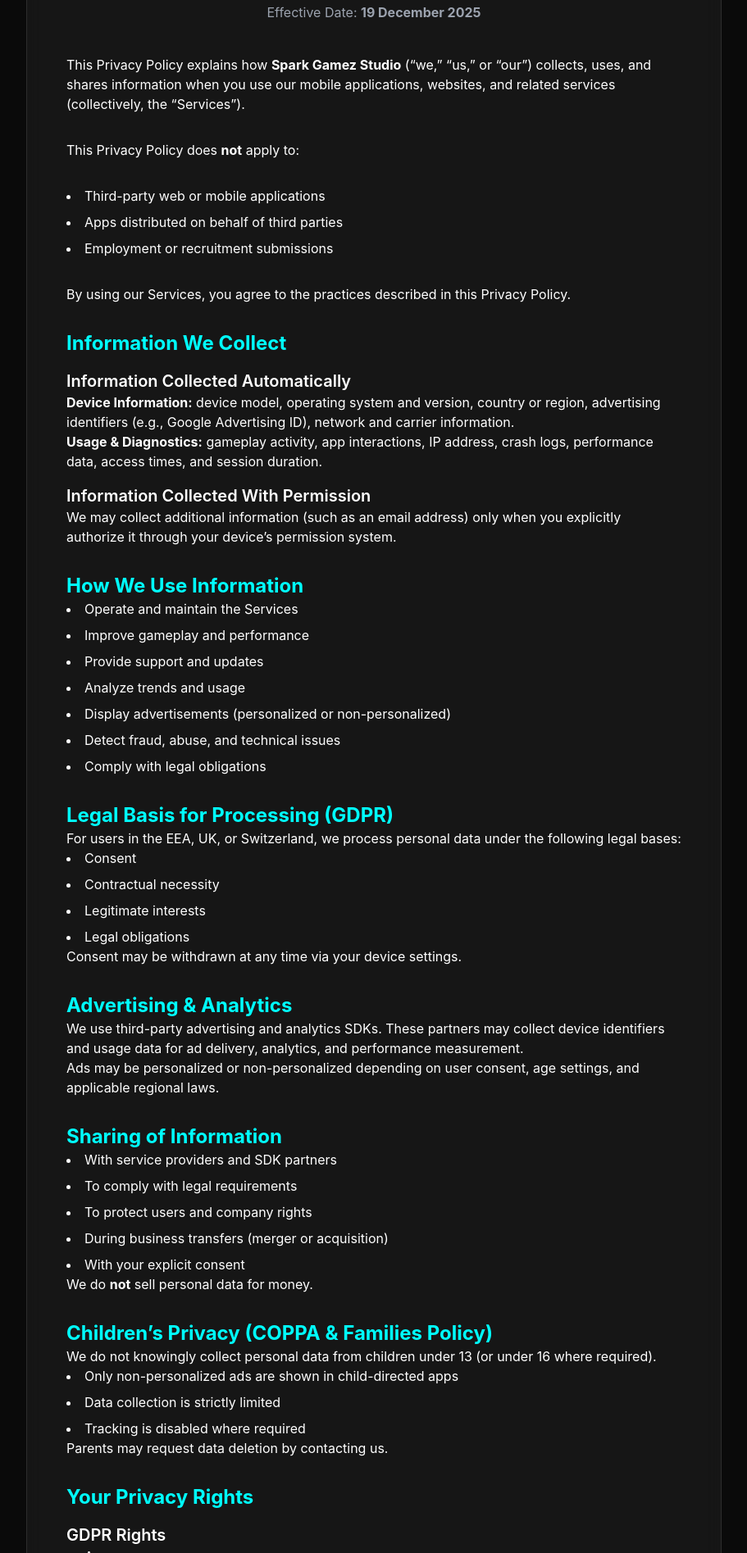
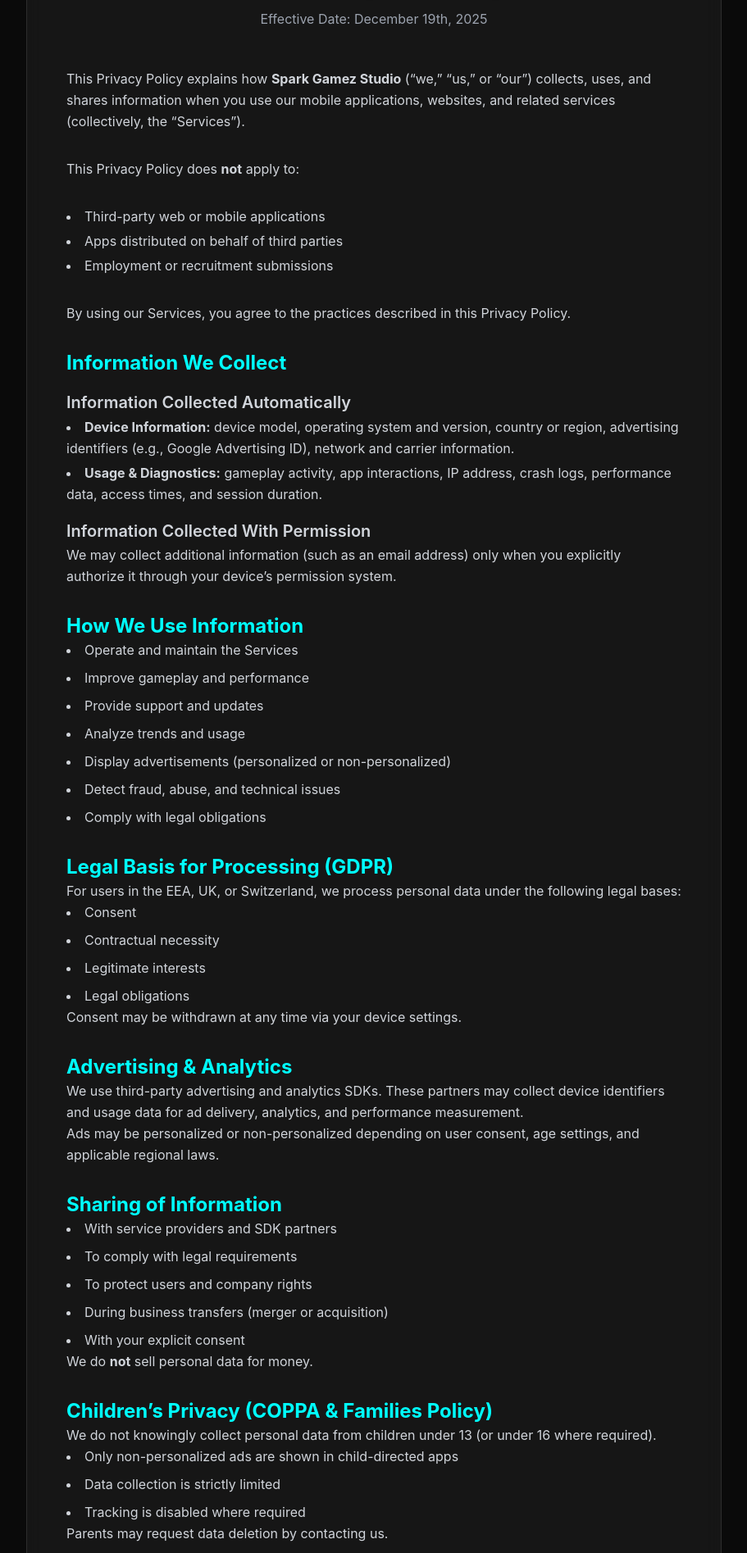
Before and after one commit to MianHassanSohail/SparkGamez, a plain HTML site: page privacy-policy.html in a window 1280 px wide. Shown: the part 214-2109 px from the top of the page at 82% size, without its empty margins (184-1095 px from the left). Drawn offline with nearby package versions, Linux system fonts and the light colour scheme.

Commit message:
Update privacy-policy.html

```diff
--- a/privacy-policy.html
+++ b/privacy-policy.html
@@ -59,34 +59,29 @@
     <div class="container mx-auto px-6 max-w-4xl">
         <div class="glass-card p-8 lg:p-12">
 
-            <h1 class="text-4xl md:text-5xl font-bold mb-6 text-center text-spark-yellow">
-                Privacy Policy
-            </h1>
-
-            <p class="text-gray-400 text-center mb-10">
-                Effective Date: <strong>19 December 2025</strong>
-            </p>
+            <h1 class="text-4xl md:text-5xl font-bold mb-8 glow-text text-center" data-text="Privacy Policy">Privacy Policy</h1>
+            <p class="text-gray-400 text-center mb-12">Effective Date: December 19th, 2025</p>
 
 
             <div class="prose prose-invert max-w-none space-y-8">
 
-                <p>
+                <p class="text-gray-300 leading-relaxed">
                     This Privacy Policy explains how <strong>Spark Gamez Studio</strong> (“we,” “us,” or “our”) collects, uses,
                     and shares information when you use our mobile applications, websites, and related services
                     (collectively, the “Services”).
                 </p>
 
-                <p>
+                <p class="text-gray-300 leading-relaxed">
                     This Privacy Policy does <strong>not</strong> apply to:
                 </p>
 
-                <ul class="list-disc list-inside space-y-2">
+                <ul class="list-disc list-inside space-y-1 text-gray-300 leading-relaxed">
                     <li>Third-party web or mobile applications</li>
                     <li>Apps distributed on behalf of third parties</li>
                     <li>Employment or recruitment submissions</li>
                 </ul>
 
-                <p>
+                <p class="text-gray-300 leading-relaxed">
                     By using our Services, you agree to the practices described in this Privacy Policy.
                 </p>
 
@@ -94,15 +89,15 @@
                 <section>
                     <h2 class="text-2xl font-bold text-spark-cyan">Information We Collect</h2>
 
-                    <h3 class="text-xl font-semibold mt-4">Information Collected Automatically</h3>
+                    <h3 class="text-xl font-semibold mt-4 text-gray-300 leading-relaxed">Information Collected Automatically</h3>
 
-                    <ul>
+                    <ul class="list-disc list-inside space-y-1 text-gray-300 leading-relaxed">
                         <li><strong>Device Information:</strong> device model, operating system and version, country or region, advertising identifiers (e.g., Google Advertising ID), network and carrier information.</li>
                         <li><strong>Usage & Diagnostics:</strong> gameplay activity, app interactions, IP address, crash logs, performance data, access times, and session duration.</li>
                     </ul>
 
-                    <h3 class="text-xl font-semibold mt-4">Information Collected With Permission</h3>
-                    <p>
+                    <h3 class="text-xl font-semibold mt-4 text-gray-300 leading-relaxed">Information Collected With Permission</h3>
+                                        <p class="text-gray-300 leading-relaxed">
                         We may collect additional information (such as an email address) only when you explicitly authorize
                         it through your device’s permission system.
                     </p>
@@ -111,7 +106,7 @@
                 <!-- How We Use -->
                 <section>
                     <h2 class="text-2xl font-bold text-spark-cyan">How We Use Information</h2>
-                    <ul class="list-disc list-inside space-y-2">
+                    <ul class="list-disc list-inside space-y-2 text-gray-300 leading-relaxed">
                         <li>Operate and maintain the Services</li>
                         <li>Improve gameplay and performance</li>
                         <li>Provide support and updates</li>
@@ -125,16 +120,16 @@
                 <!-- Legal Basis -->
                 <section>
                     <h2 class="text-2xl font-bold text-spark-cyan">Legal Basis for Processing (GDPR)</h2>
-                    <p>
+                                        <p class="text-gray-300 leading-relaxed">
                         For users in the EEA, UK, or Switzerland, we process personal data under the following legal bases:
                     </p>
-                    <ul class="list-disc list-inside space-y-2">
+                    <ul class="list-disc list-inside space-y-2 text-gray-300 leading-relaxed">
                         <li>Consent</li>
                         <li>Contractual necessity</li>
                         <li>Legitimate interests</li>
                         <li>Legal obligations</li>
                     </ul>
-                    <p>
+                                        <p class="text-gray-300 leading-relaxed">
                         Consent may be withdrawn at any time via your device settings.
                     </p>
                 </section>
@@ -142,11 +137,11 @@
                 <!-- Advertising -->
                 <section>
                     <h2 class="text-2xl font-bold text-spark-cyan">Advertising & Analytics</h2>
-                    <p>
+                                        <p class="text-gray-300 leading-relaxed">
                         We use third-party advertising and analytics SDKs. These partners may collect device identifiers
                         and usage data for ad delivery, analytics, and performance measurement.
                     </p>
-                    <p>
+                                        <p class="text-gray-300 leading-relaxed">
                         Ads may be personalized or non-personalized depending on user consent, age settings,
                         and applicable regional laws.
                     </p>
@@ -155,14 +150,14 @@
                 <!-- Sharing -->
                 <section>
                     <h2 class="text-2xl font-bold text-spark-cyan">Sharing of Information</h2>
-                    <ul class="list-disc list-inside space-y-2">
+                    <ul class="list-disc list-inside space-y-2 text-gray-300 leading-relaxed">
                         <li>With service providers and SDK partners</li>
                         <li>To comply with legal requirements</li>
                         <li>To protect users and company rights</li>
                         <li>During business transfers (merger or acquisition)</li>
                         <li>With your explicit consent</li>
                     </ul>
-                    <p>
+                                        <p class="text-gray-300 leading-relaxed">
                         We do <strong>not</strong> sell personal data for money.
                     </p>
                 </section>
@@ -170,15 +165,15 @@
                 <!-- Children -->
                 <section>
                     <h2 class="text-2xl font-bold text-spark-cyan">Children’s Privacy (COPPA & Families Policy)</h2>
-                    <p>
+                                        <p class="text-gray-300 leading-relaxed">
                         We do not knowingly collect personal data from children under 13 (or under 16 where required).
                     </p>
-                    <ul class="list-disc list-inside space-y-2">
+                    <ul class="list-disc list-inside space-y-2 text-gray-300 leading-relaxed" >
                         <li>Only non-personalized ads are shown in child-directed apps</li>
                         <li>Data collection is strictly limited</li>
                         <li>Tracking is disabled where required</li>
                     </ul>
-                    <p>
+                                        <p class="text-gray-300 leading-relaxed">
                         Parents may request data deletion by contacting us.
                     </p>
                 </section>
@@ -188,7 +183,7 @@
                     <h2 class="text-2xl font-bold text-spark-cyan">Your Privacy Rights</h2>
 
                     <h3 class="text-xl font-semibold mt-4">GDPR Rights</h3>
-                    <ul class="list-disc list-inside space-y-2">
+                    <ul class="list-disc list-inside space-y-2" text-gray-300 leading-relaxed>
                         <li>Access</li>
                         <li>Correction</li>
                         <li>Deletion</li>
@@ -199,14 +194,14 @@
                     </ul>
 
                     <h3 class="text-xl font-semibold mt-4">CCPA / CPRA Rights (California)</h3>
-                    <ul class="list-disc list-inside space-y-2">
+                    <ul class="list-disc list-inside space-y-2 text-gray-300 leading-relaxed">
                         <li>Know what data is collected</li>
                         <li>Request deletion or correction</li>
                         <li>Opt out of sharing for advertising</li>
                         <li>Non-discrimination</li>
                     </ul>
 
-                    <p>
+                                        <p class="text-gray-300 leading-relaxed">
                         Requests can be sent to:
                         <strong>sparkgamezstudio@gmail.com</strong>
                     </p>
@@ -215,7 +210,7 @@
                 <!-- Retention -->
                 <section>
                     <h2 class="text-2xl font-bold text-spark-cyan">Data Retention</h2>
-                    <p>
+                                        <p class="text-gray-300 leading-relaxed">
                         We retain personal data only as long as necessary for operational, legal, or security purposes,
                         after which it is deleted or anonymized.
                     </p>
@@ -224,7 +219,7 @@
                 <!-- Security -->
                 <section>
                     <h2 class="text-2xl font-bold text-spark-cyan">Data Security</h2>
-                    <p>
+                                        <p class="text-gray-300 leading-relaxed">
                         We apply reasonable technical and organizational safeguards. However, no system is 100% secure.
                     </p>
                 </section>
@@ -232,7 +227,7 @@
                 <!-- International -->
                 <section>
                     <h2 class="text-2xl font-bold text-spark-cyan">International Transfers</h2>
-                    <p>
+                                        <p class="text-gray-300 leading-relaxed">
                         Data may be processed outside your country. Lawful safeguards are applied for international transfers.
                     </p>
                 </section>
@@ -242,11 +237,11 @@
                         Google Play Data Safety Disclosure
                     </h2>
 
-                    <p>
+                                        <p class="text-gray-300 leading-relaxed">
                         In compliance with Google Play’s Data Safety requirements, we disclose the following:
                     </p>
 
-                    <ul class="list-disc list-inside space-y-2">
+                    <ul class="list-disc list-inside space-y-2 text-gray-300 leading-relaxed">
                         <li>We collect device identifiers, app activity, crash logs, and approximate location.</li>
                         <li>Data is used for advertising, analytics, app functionality, and fraud prevention.</li>
                         <li>Some data is shared with advertising and analytics partners.</li>
@@ -260,11 +255,11 @@
                         Apple App Store Privacy Disclosure
                     </h2>
 
-                    <p>
+                                        <p class="text-gray-300 leading-relaxed">
                         In accordance with Apple’s App Privacy requirements:
                     </p>
 
-                    <ul class="list-disc list-inside space-y-2">
+                    <ul class="list-disc list-inside space-y-2 text-gray-300 leading-relaxed">
                         <li>Some data may be used to track users for advertising purposes.</li>
                         <li>Data such as device identifiers and app activity may be linked to the user.</li>
                         <li>Performance and diagnostic data may be collected but not linked to the user.</li>
```
